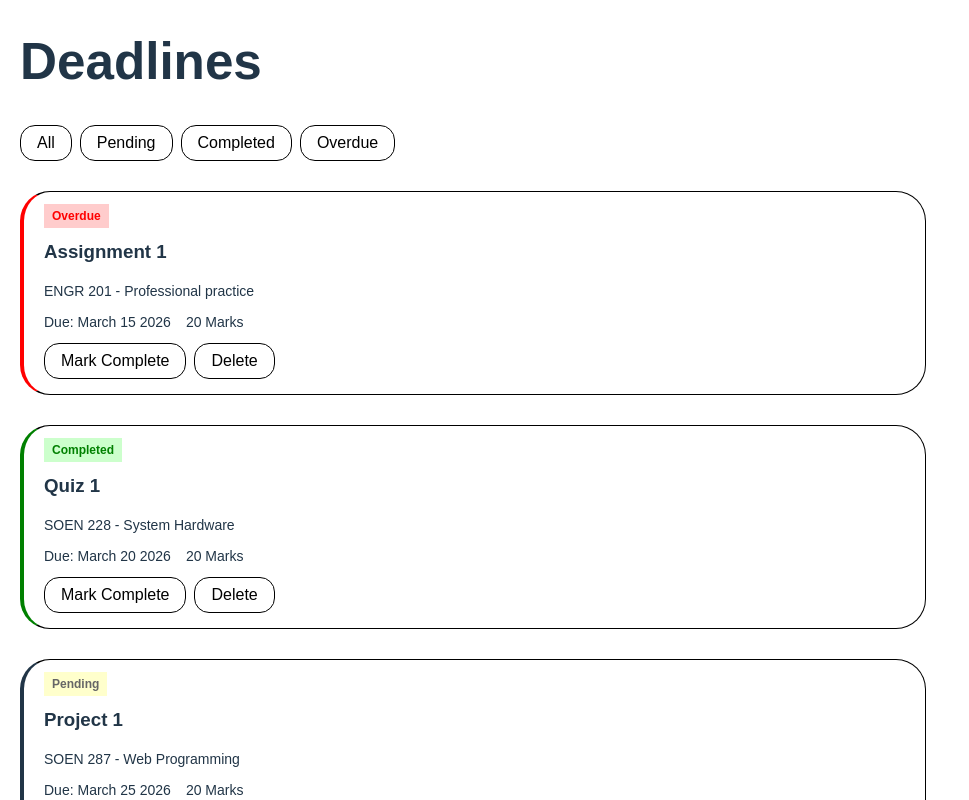
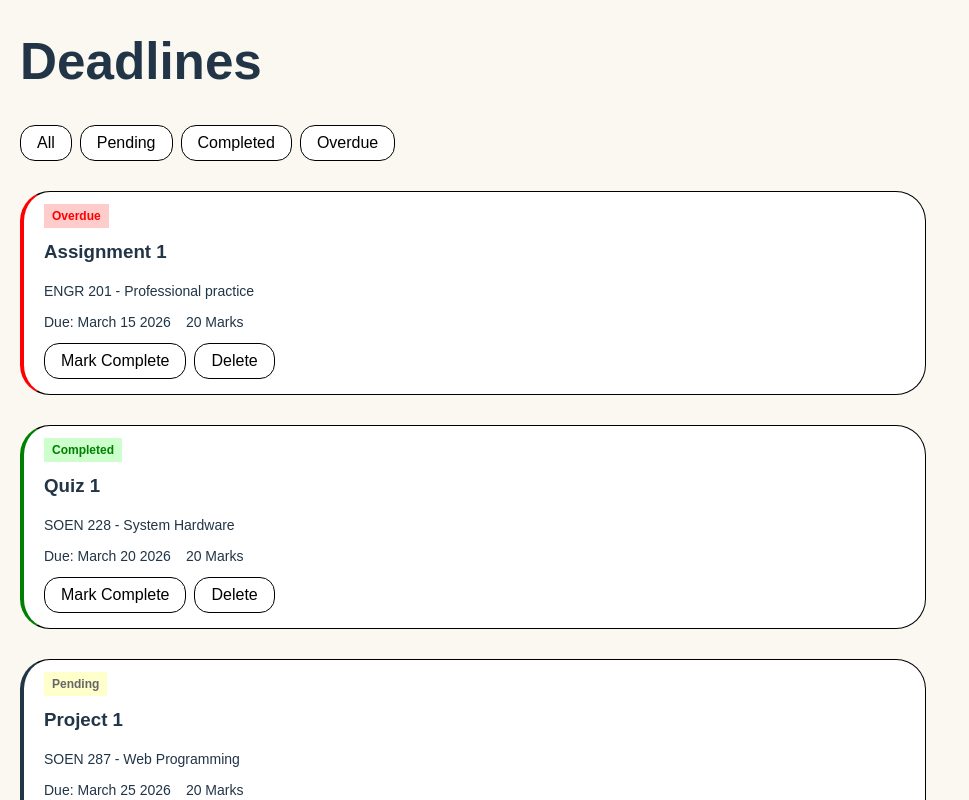
Before and after one commit to flore-25/SOEN287-project, a React (Vite) app in the folder soen-287-project/: page /deadlines in a window 1280 px wide. Shown: the whole page, without its empty margins (0-969 px from the left). Built offline with nearby package versions, Linux system fonts and the light colour scheme.

Commit message:
change deadlines body color to match dashboards

```diff
--- a/soen-287-project/src/Deadlines-Styling.css
+++ b/soen-287-project/src/Deadlines-Styling.css
@@ -1,5 +1,8 @@
 *{
     font-family: Arial, Helvetica, sans-serif;
+}
+body{
+    background-color:#faf8f0 ;
 }
 
 .filters,h1,.deadline{
@@ -28,7 +31,6 @@
     color:white;
 }
 .deadline{
-    background-color: white;
     border-width: 0.5px;
     border-color: black;
     border-style: solid;
@@ -40,6 +42,7 @@
     border-left: 4px solid;
     border-radius: 30px;
     transition: box-shadow 0.3s ease;
+    background-color: white;
 }
 .deadline:hover{
     box-shadow:15px 8px 20px rgba(0,0,0,0.15);
```
Also changed, not shown: 1 other file (tests, documents, lock files or other folders).
